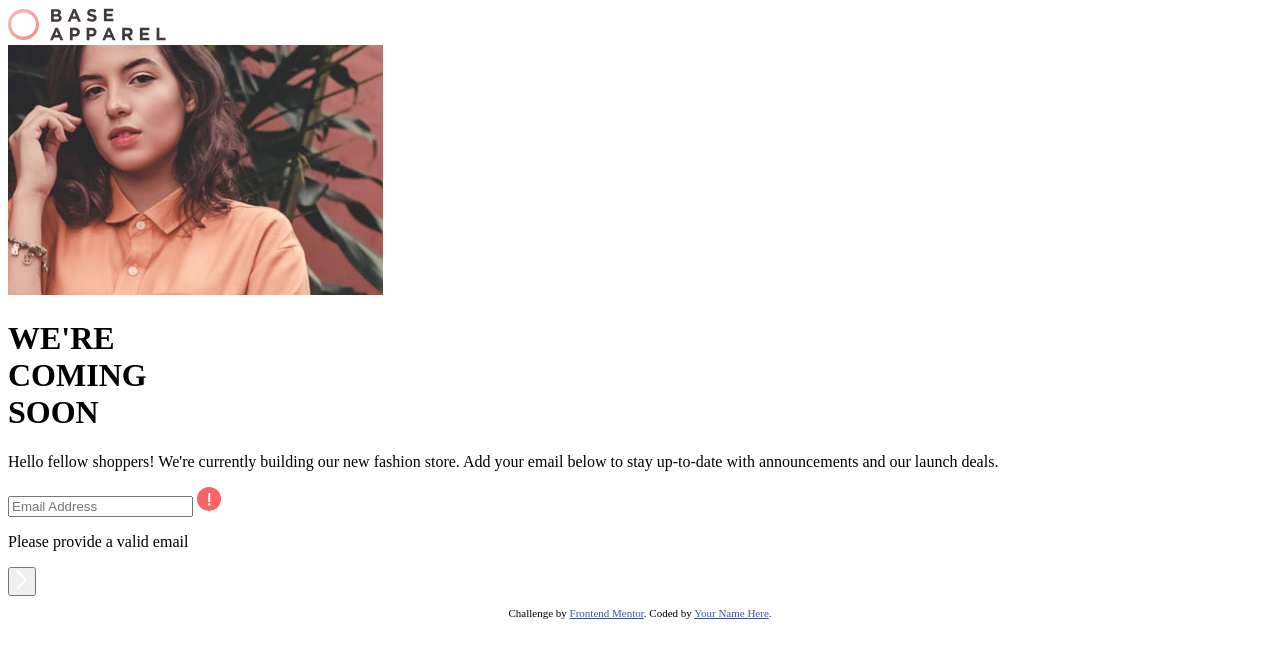
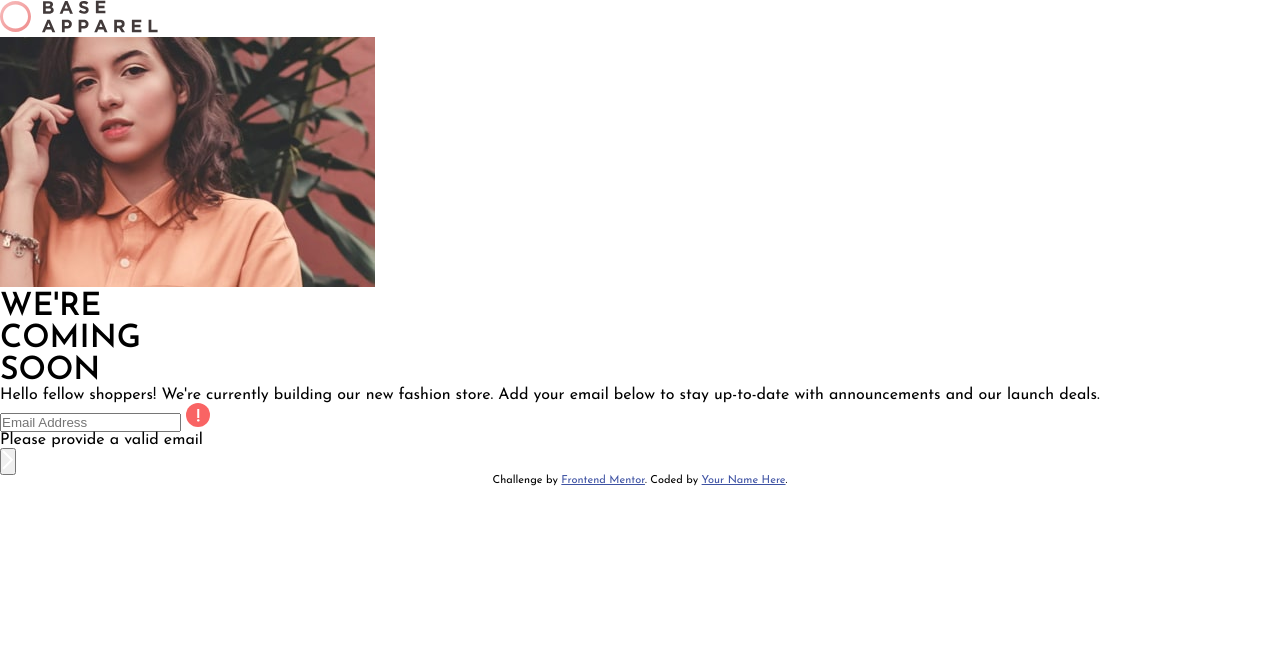
Before and after one commit to brittjavs/coming-soon-landing-page, a plain HTML site: page index.html in a window 1280 px wide. Drawn offline with Linux system fonts and the light colour scheme.

Commit message:
created css stylesheet and linked .css file and the fonts inside index.html

```diff
--- a/index.html
+++ b/index.html
@@ -5,6 +5,8 @@
   <meta name="viewport" content="width=device-width, initial-scale=1.0"> <!-- displays site properly based on user's device -->
 
   <link rel="icon" type="image/png" sizes="32x32" href="./images/favicon-32x32.png">
+  <link rel="stylesheet" href="style.css">
+  <link href="https://fonts.googleapis.com/css2?family=Josefin+Sans:wght@300;400;600&display=swap" rel="stylesheet">
 
   <title>Frontend Mentor | Base Apparel coming soon page</title>
 
--- /dev/null
+++ b/style.css
@@ -0,0 +1,8 @@
+*{
+    padding: 0;
+    margin: 0;
+    box-sizing: border-box;
+}
+body{
+    font-family: 'Josefin Sans', sans-serif;
+}
```
